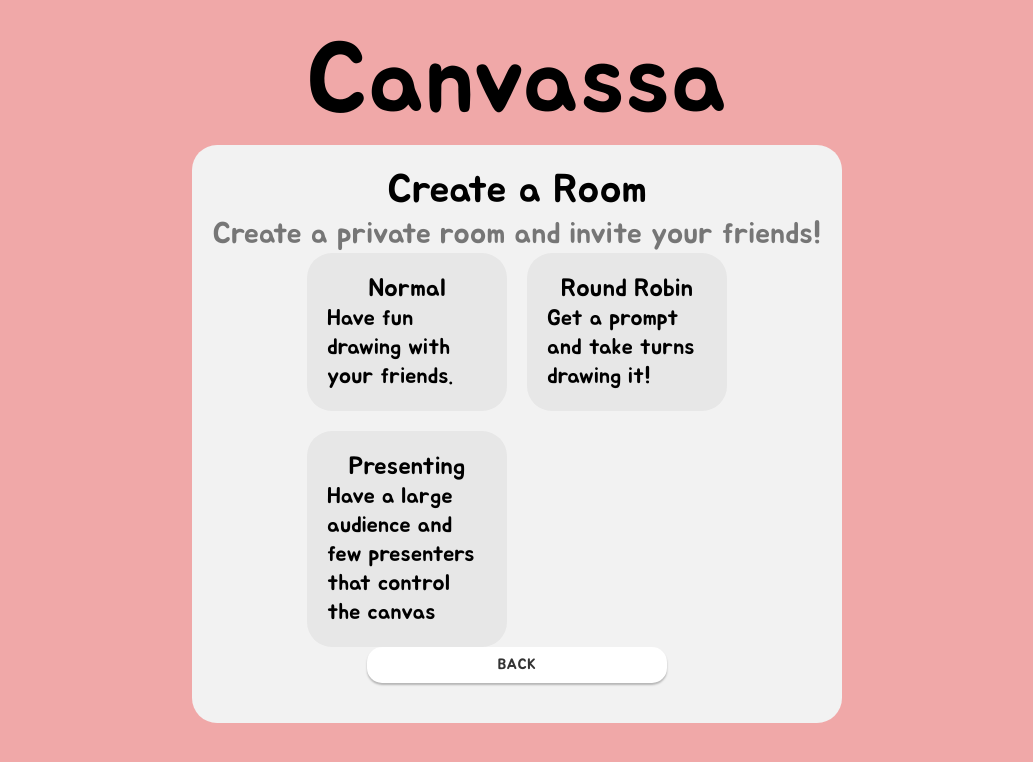
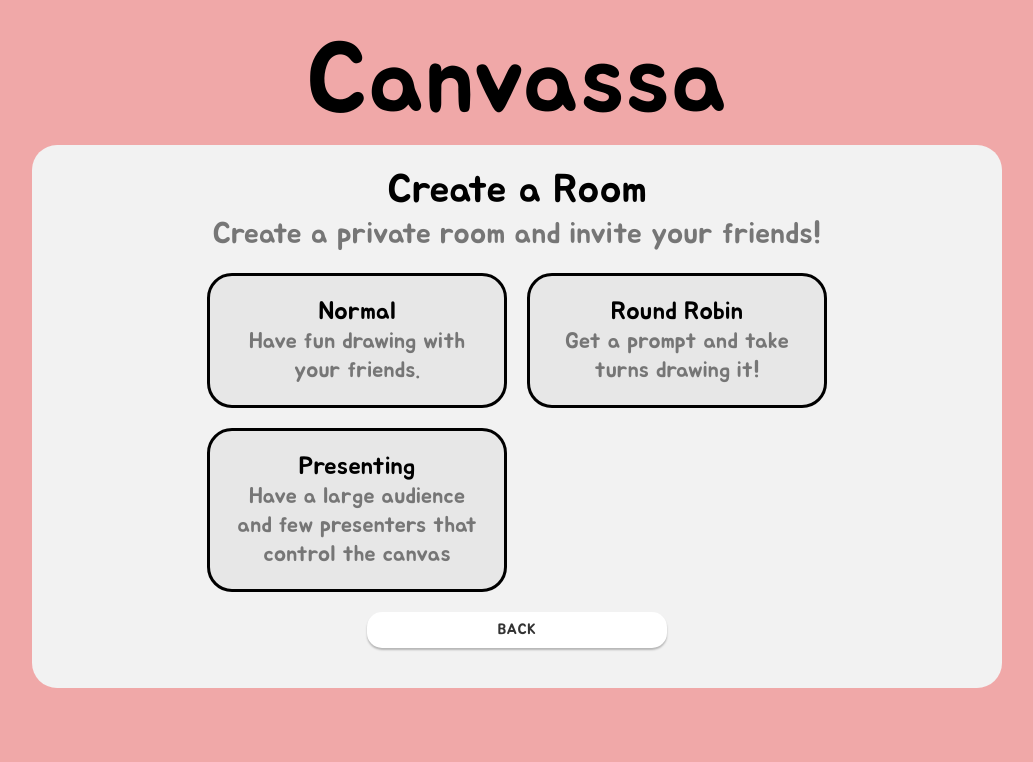
Before and after one commit to UTSCC09/project-canvassa, a React (Create React App) app in the folder frontend/: page /rooms/create in a window 1280 px wide. Shown: the top 762 px of the page, without its empty margins (123-1156 px from the left). Built offline with nearby package versions, Linux system fonts and the light colour scheme.

Commit message:
CreateRoom page frontend finished.

```diff
--- a/frontend/src/pages/CreateRoomPage/CreateRoomPage.jsx
+++ b/frontend/src/pages/CreateRoomPage/CreateRoomPage.jsx
@@ -6,27 +6,27 @@ export const CreateRoomPage = () => {
   return (
     <Container>
       <TitleText>Canvassa</TitleText>
-      <ContentContainer style={{ background: "#f2f2f2" }}>
+      <ContentContainer style={{ background: "#f2f2f2", width: "75%" }}>
         <TitleText style={{ fontSize: "4rem" }}>Create a Room</TitleText>
         <TitleText style={{ fontSize: "3rem", color: "#767676" }}>
           Create a private room and invite your friends!
         </TitleText>
         <GridContainer>
-          <ContentContainer>
-            <TitleText style={{ fontSize: "2.5rem" }}>Normal</TitleText>
-            <TitleText style={{ fontSize: "2.25rem" }}>
+          <ContentContainer style={{ border: "solid black" }}>
+            <TitleText style={{ fontSize: "2.5rem", textAlign: "center" }}>Normal</TitleText>
+            <TitleText style={{ fontSize: "2.25rem", textAlign: "center", color: "#767676" }}>
               Have fun drawing with your friends.
             </TitleText>
           </ContentContainer>
-          <ContentContainer>
-            <TitleText style={{ fontSize: "2.5rem" }}>Round Robin</TitleText>
-            <TitleText style={{ fontSize: "2.25rem" }}>
+          <ContentContainer style={{ border: "solid black" }}>
+            <TitleText style={{ fontSize: "2.5rem", textAlign: "center" }}>Round Robin</TitleText>
+            <TitleText style={{ fontSize: "2.25rem", textAlign: "center", color: "#767676" }}>
               Get a prompt and take turns drawing it!
             </TitleText>
           </ContentContainer>
-          <ContentContainer>
-            <TitleText style={{ fontSize: "2.5rem" }}>Presenting</TitleText>
-            <TitleText style={{ fontSize: "2.25rem" }}>
+          <ContentContainer style={{ border: "solid black" }}>
+            <TitleText style={{ fontSize: "2.5rem", textAlign: "center" }}>Presenting</TitleText>
+            <TitleText style={{ fontSize: "2.25rem", textAlign: "center", color: "#767676" }}>
               Have a large audience and few presenters that control the canvas
             </TitleText>
           </ContentContainer>
@@ -44,11 +44,17 @@ const ButtonContainer = styled.div`
 `;
 
 const GridContainer = styled.div`
+  margin-top: 2rem;
+  margin-bottom: 2rem;
   display: grid;
-  grid-template-columns: 200px 200px;
+  grid-template-columns: 30rem 30rem;
   grid-row: auto auto;
+  column-gap: 2rem;
+  row-gap: 2rem;
   grid-column-gap: 20px;
   grid-row-gap: 20px;
+  width: 90%;
+  justify-content: center;
 `;
 
 const ContentContainer = styled.div`
@@ -62,7 +68,6 @@ const ContentContainer = styled.div`
   align-items: center;
   flex-direction: column;
   padding: 2rem;
-  width: fit-content;
 `;
 
 const Container = styled.div`
```
